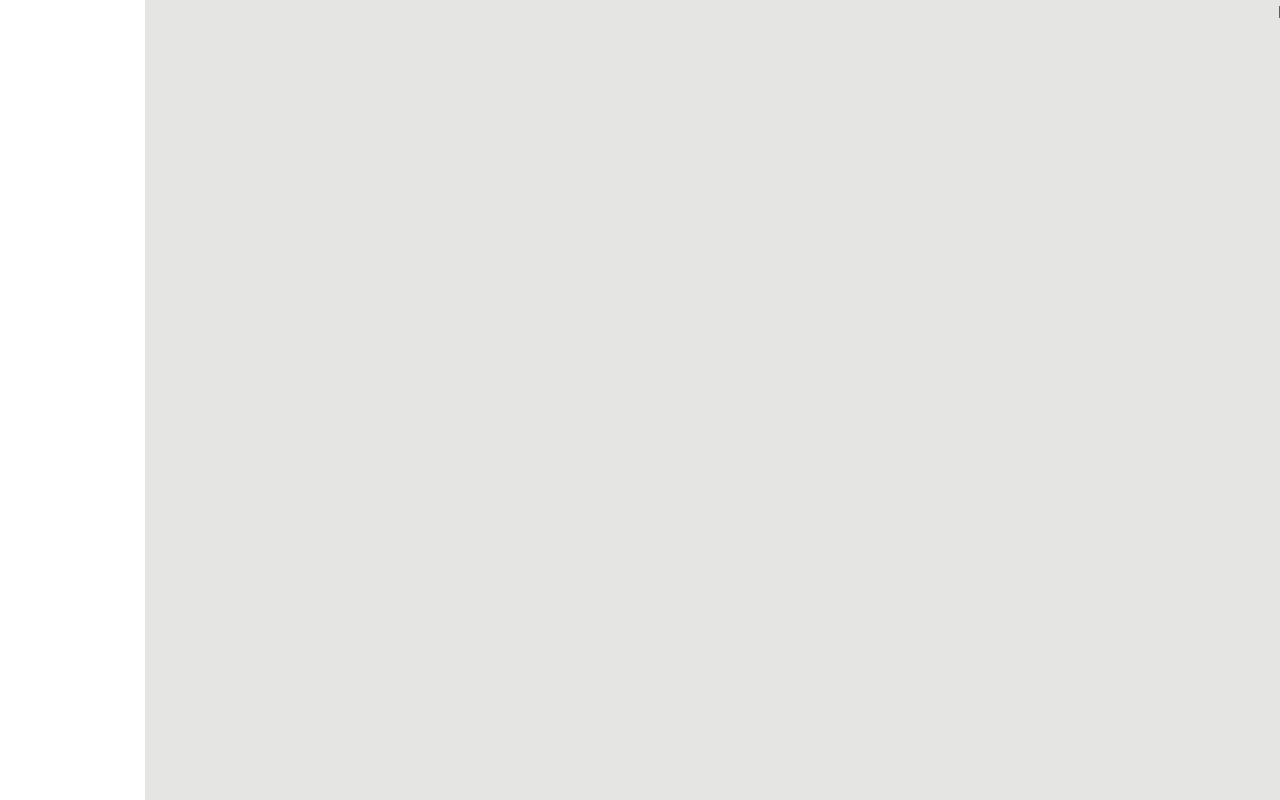
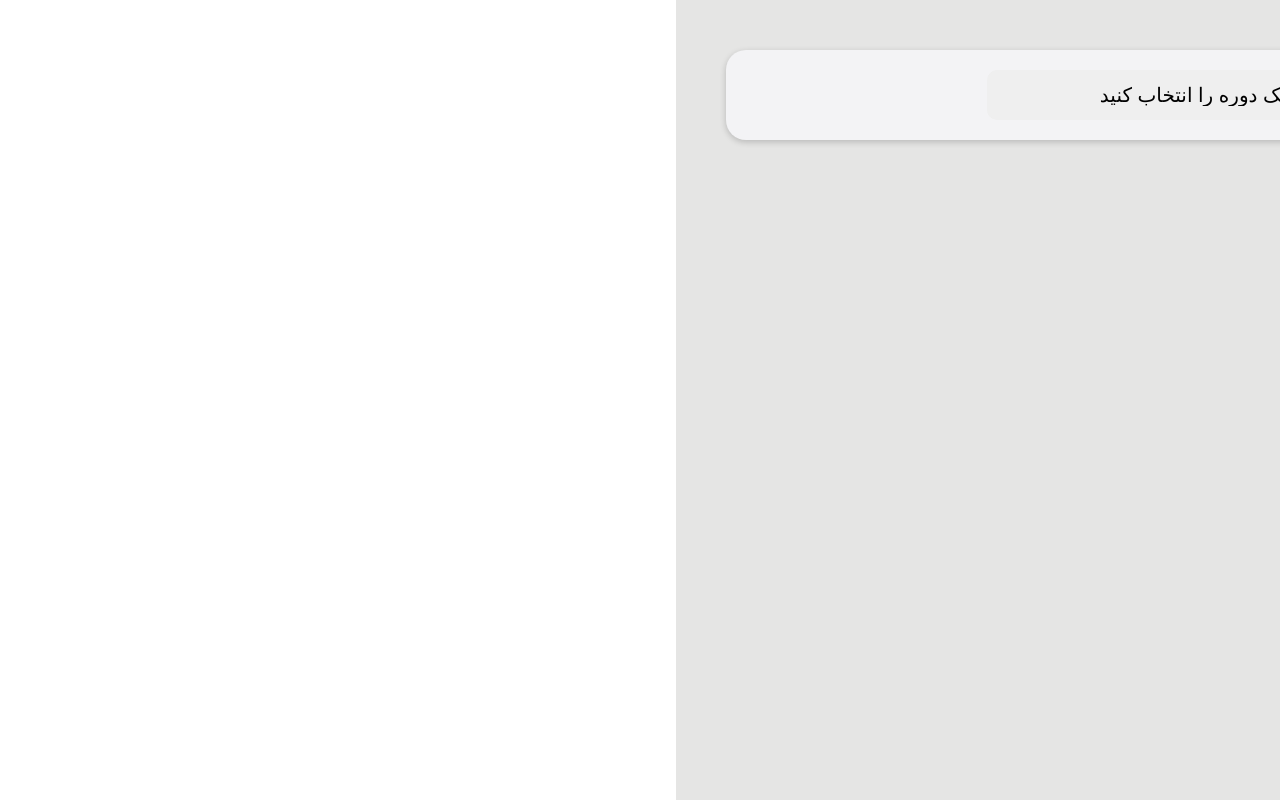
Before and after one commit to jedimahdi/i-shan, a Vue app: page /marks in a window 1280 px wide. Built offline with nearby package versions, Linux system fonts and the light colour scheme.

Commit message:
refactor sidebar components code

```diff
--- /dev/null
+++ b/src/components/Box/Box.vue
@@ -0,0 +1,17 @@
+<template>
+  <div class="box-shadow">
+    <slot></slot>
+  </div>
+</template>
+
+<script>
+export default {
+  name: "Box"
+};
+</script>
+
+<style scoped>
+.box-shadow {
+  box-shadow: 0 2px 6px rgba(10, 10, 10, 0.2);
+}
+</style>
--- /dev/null
+++ b/src/components/Panel/Logo.vue
@@ -0,0 +1,19 @@
+<template>
+  <div class="logo">
+    <a href="#"><img src="../../assets/bitmap.png" alt="logo" width="35"/></a>
+  </div>
+</template>
+
+<script>
+export default {
+  name: "Logo"
+};
+</script>
+
+<style scoped>
+.logo {
+  background-color: #43b649ff;
+  text-align: center;
+  padding: 15px 32px;
+}
+</style>
--- a/src/components/Panel/Sidebar.vue
+++ b/src/components/Panel/Sidebar.vue
@@ -1,48 +1,20 @@
 <template>
   <aside class="sidebar">
-    <div class="logo">
-      <a href="#"><img src="../../assets/bitmap.png" alt="logo" width="35"/></a>
-    </div>
-    <nav class="sidebar-nav">
-      <ul>
-        <li>
-          <router-link to="/"
-            ><span class="lnr lnr-home"></span>خانه</router-link
-          >
-        </li>
-        <li>
-          <router-link to="/marks"
-            ><span class="lnr lnr-license"></span>نمرات</router-link
-          >
-        </li>
-        <li>
-          <router-link to="/settings"
-            ><span class="lnr lnr-cog"></span>تنظیمات</router-link
-          >
-        </li>
-        <li>
-          <router-link to="/contact"
-            ><span class="lnr lnr-phone-handset"></span>تماس با ما</router-link
-          >
-        </li>
-        <li>
-          <router-link to="/inbox"
-            ><span class="lnr lnr-inbox"></span>صندوق پیام</router-link
-          >
-        </li>
-        <li>
-          <router-link to="/download"
-            ><span class="lnr lnr-download"></span>دانلود</router-link
-          >
-        </li>
-      </ul>
-    </nav>
+    <Logo />
+    <SidebarNav />
   </aside>
 </template>
 
 <script>
+import SidebarNav from "./SidebarNav";
+import Logo from "./Logo";
+
 export default {
-  name: "Sidebar"
+  name: "Sidebar",
+  components: {
+    SidebarNav,
+    Logo
+  }
 };
 </script>
 
@@ -54,44 +26,4 @@ export default {
   position: fixed;
   right: 0;
 }
-
-.sidebar-nav ul {
-  list-style: none;
-  display: flex;
-  align-items: center;
-  flex-flow: column;
-  text-align: center;
-  padding: 0;
-}
-.sidebar-nav ul li {
-  width: 100%;
-}
-
-.sidebar-nav ul li:hover {
-  background-color: #2e3342ff;
-}
-
-.sidebar-nav ul li a.router-link-exact-active {
-  color: #42b547ff;
-}
-.sidebar-nav ul li a {
-  display: block;
-  text-decoration: none;
-  color: #fff;
-  padding: 20px 0;
-  font-size: 16px;
-}
-
-.logo {
-  background-color: #43b649ff;
-  text-align: center;
-  padding: 15px 32px;
-}
-
-.sidebar-nav .lnr {
-  display: block;
-  padding-bottom: 5px;
-  font-size: 28px;
-  font-weight: 100;
-}
 </style>
--- /dev/null
+++ b/src/components/Panel/SidebarLink.vue
@@ -0,0 +1,49 @@
+<template>
+  <li>
+    <router-link v-bind:to="link" class="sidebar-link"
+      ><span v-bind:class="getIcon"></span><slot></slot
+    ></router-link>
+  </li>
+</template>
+
+<script>
+export default {
+  name: "SidebarLink",
+  props: {
+    link: String,
+    icon: String
+  },
+  computed: {
+    getIcon() {
+      return "lnr lnr-" + this.icon;
+    }
+  }
+};
+</script>
+
+<style scoped>
+.sidebar-nav ul li a.router-link-exact-active {
+  color: #42b547ff;
+}
+.sidebar-nav ul li a {
+  display: block;
+  text-decoration: none;
+  color: #c7d1c7ff;
+  padding: 20px 0;
+  font-size: 16px;
+}
+
+.sidebar-nav ul li {
+  width: 100%;
+}
+
+.sidebar-nav ul li:hover {
+  background-color: #2e3342ff;
+}
+.lnr {
+  display: block;
+  padding-bottom: 5px;
+  font-size: 28px;
+  font-weight: 100;
+}
+</style>
--- /dev/null
+++ b/src/components/Panel/SidebarNav.vue
@@ -0,0 +1,33 @@
+<template>
+  <nav class="sidebar-nav">
+    <ul>
+      <SidebarLink link="/" icon="home"> خانه </SidebarLink>
+      <SidebarLink link="/marks" icon="license">نمرات</SidebarLink>
+      <SidebarLink link="/settings" icon="cog">تنظیمات</SidebarLink>
+      <SidebarLink link="/contact" icon="phone-handset">تماس با ما</SidebarLink>
+      <SidebarLink link="/inbox" icon="inbox">صندوق پیام</SidebarLink>
+      <SidebarLink link="/download" icon="download">دانلود</SidebarLink>
+    </ul>
+  </nav>
+</template>
+
+<script>
+import SidebarLink from "./SidebarLink";
+export default {
+  name: "SidebarNav",
+  components: {
+    SidebarLink
+  }
+};
+</script>
+
+<style scoped>
+.sidebar-nav ul {
+  list-style: none;
+  display: flex;
+  align-items: center;
+  flex-flow: column;
+  text-align: center;
+  padding: 0;
+}
+</style>
--- a/src/views/Marks.vue
+++ b/src/views/Marks.vue
@@ -1,13 +1,79 @@
 <template>
   <div class="marks">
-    Marks
+    <Box class="select-course box-shadow">
+      <label for="course-select">انتخاب دوره</label>
+
+      <div class="course-selector">
+        <select name="course" id="course-select">
+          <option value="">یک دوره را انتخاب کنید</option>
+          <option value="">دوره انیمیشن سینمایی</option>
+        </select>
+        <span class="lnr lnr-chevron-down-circle"></span>
+      </div>
+    </Box>
   </div>
 </template>
 
 <script>
+import Box from "../components/Box/Box";
+
 export default {
-  name: "Marks"
+  name: "Marks",
+  components: {
+    Box
+  }
 };
 </script>
 
-<style scoped></style>
+<style scoped>
+.marks {
+  padding: 50px;
+}
+.select-course {
+  background-color: #f3f3f5ff;
+  border-radius: 20px;
+  padding: 20px 40px;
+  display: flex;
+  align-items: center;
+}
+
+.select-course label {
+  font-size: 32px;
+  color: #8f9199ff;
+}
+
+.course-selector {
+  position: relative;
+  margin: auto;
+}
+
+#course-select {
+  border-radius: 10px;
+  border: 0;
+  padding: 10px;
+  padding-right: 100px;
+  width: 400px;
+  height: 50px;
+  -webkit-appearance: none;
+  -moz-appearance: none;
+  appearance: none;
+  font-size: 20px;
+  display: block;
+  position: relative;
+}
+
+.course-selector .lnr {
+  color: #000;
+  padding: 12px 8px;
+  position: absolute;
+  left: 10px;
+  top: 3px;
+  z-index: 1;
+  text-align: center;
+  width: 10%;
+  height: 100%;
+  pointer-events: none;
+  box-sizing: border-box;
+  font-size: 20px;
+}
+</style>
```
